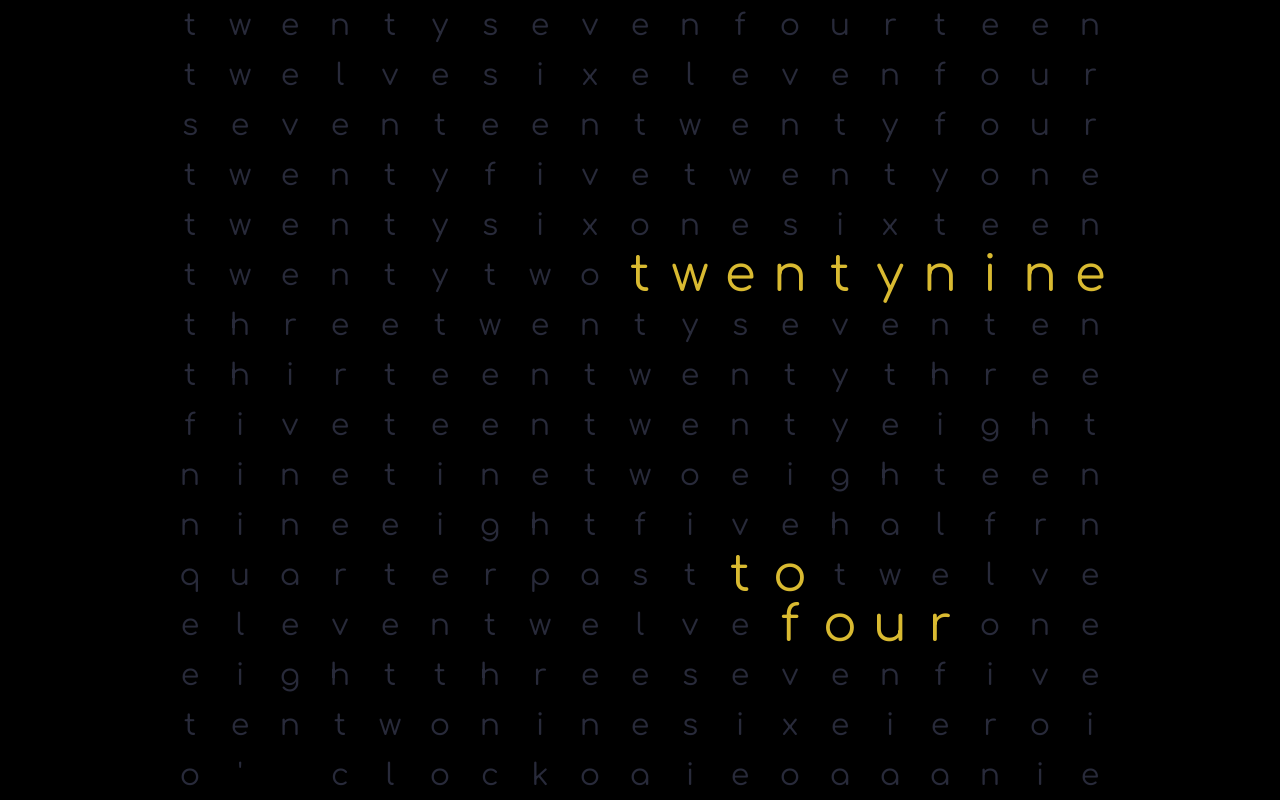
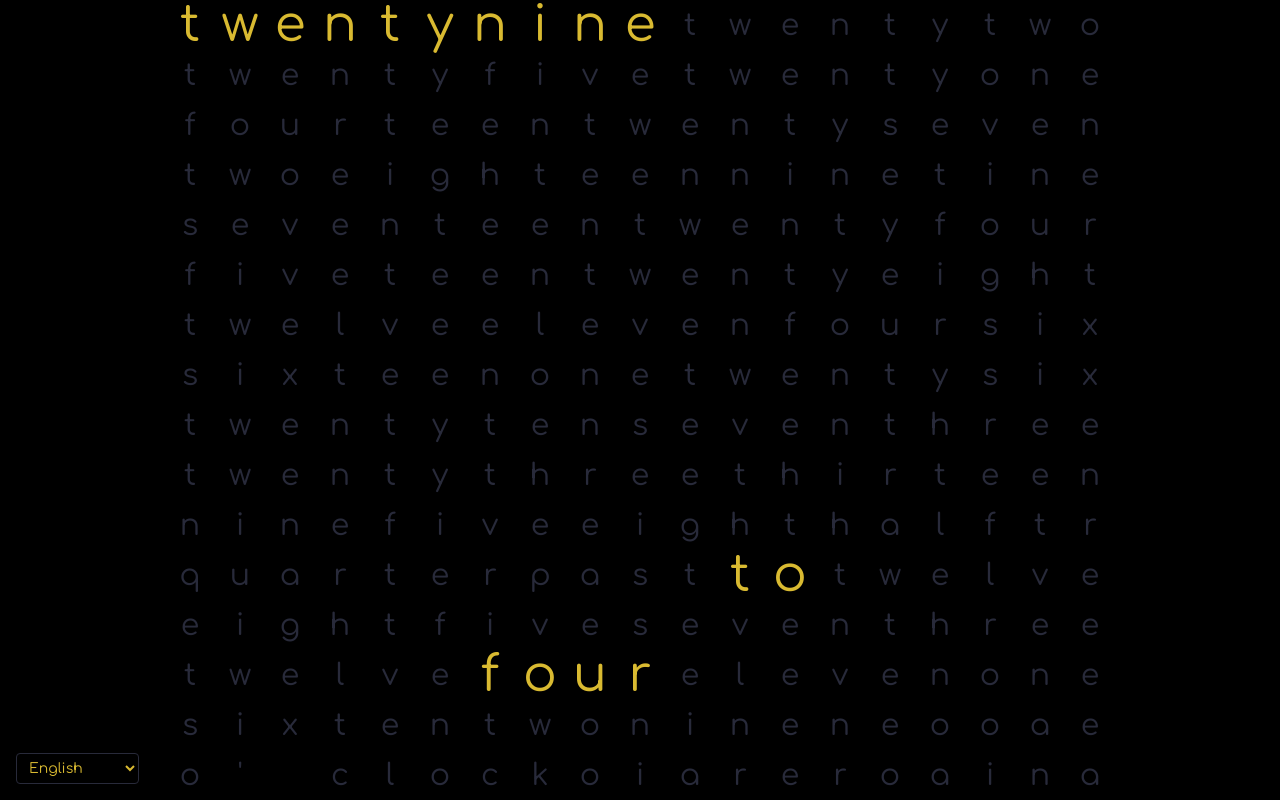
Before and after one commit to JeroendeJong/textual-clock, a React (Vite) app: page / in a window 1280 px wide. Built offline with nearby package versions, Linux system fonts and the light colour scheme.

Commit message:
FEAT: Language selector

```diff
--- a/src/app/app.tsx
+++ b/src/app/app.tsx
@@ -1,16 +1,39 @@
 import LetterGrid from "./letter-grid"
 import { convertGridToLetterGridPosition, findSequentialNonDuplicatedGridPositionsForWords } from "../word-grid"
-import { useEffect, useState } from "react"
+import { useEffect, useMemo, useState } from "react"
 import { toDateObject } from "../utils"
-import { makeLocale } from "../locale"
+import styled from "styled-components"
+import { getSelectedLocale, localeOptions, makeLocale, type LocaleCode } from "../locale"
 
-const locale = makeLocale()
-const GRID = locale.makeGrid()
-const LETTER_GRID = locale.makeLetterGrid(GRID, locale.COMMON_LETTERS)
+const LanguageSelector = styled.select.attrs({ name: 'Language' })`
+  position: fixed;
+  bottom: 16px;
+  left: 16px;
+  padding: 6px 8px;
+  border: 1px solid var(--secondary-color);
+  border-radius: 4px;
+  background: #000;
+  color: var(--primary-color);
+  font: inherit;
+  font-size: 14px;
+  cursor: pointer;
+`
 
 function App() {
   const [hour, setHour] = useState(new Date().getHours());
   const [minute, setMinute] = useState(new Date().getMinutes());
+  const [localeCode, setLocaleCode] = useState<LocaleCode>(getSelectedLocale);
+
+  const { locale, grid, letterGrid } = useMemo(() => {
+    const selectedLocale = makeLocale(localeCode)
+    const selectedGrid = selectedLocale.makeGrid()
+
+    return {
+      locale: selectedLocale,
+      grid: selectedGrid,
+      letterGrid: selectedLocale.makeLetterGrid(selectedGrid, selectedLocale.COMMON_LETTERS),
+    }
+  }, [localeCode])
 
   useEffect(() => {
     const interval = setInterval(() => {
@@ -23,12 +46,26 @@ function App() {
   }, []);
 
   const time = locale.makeTime(toDateObject(hour, minute))
-  const positions = findSequentialNonDuplicatedGridPositionsForWords(GRID, time)
-  const letterRanges = positions.map(p => convertGridToLetterGridPosition(GRID, p))
+  const positions = findSequentialNonDuplicatedGridPositionsForWords(grid, time)
+  const letterRanges = positions.map(p => convertGridToLetterGridPosition(grid, p))
+
+  const changeLocale = (event: React.ChangeEvent<HTMLSelectElement>) => {
+    const nextLocale = event.target.value as LocaleCode
+    setLocaleCode(nextLocale)
+
+    const url = new URL(window.location.href)
+    url.searchParams.set('locale', nextLocale)
+    window.history.replaceState({}, '', url)
+  }
 
   return (
     <div>
-      <LetterGrid grid={LETTER_GRID} highlightedCells={letterRanges}/>
+      <LetterGrid grid={letterGrid} highlightedCells={letterRanges} />
+      <LanguageSelector aria-label="Language" onChange={changeLocale} value={localeCode}>
+        {localeOptions.map(option => (
+          <option key={option.value} value={option.value}>{option.label}</option>
+        ))}
+      </LanguageSelector>
     </div>
   )
 }
--- a/src/locale/index.ts
+++ b/src/locale/index.ts
@@ -4,21 +4,39 @@ import DutchTimeToText from "./nl-nl";
 import { RussianTimeToText } from "./ru-ru";
 
 export const Languages = new Map<string, LanguageTimeToText>()
-Languages.set('en-GB', new EnglishTimeToText())
+Languages.set('en-gb', new EnglishTimeToText())
 Languages.set('en-us', new EnglishTimeToText())
 Languages.set('en', new EnglishTimeToText())
 Languages.set('nl-be', new DutchTimeToText())
 Languages.set('nl', new DutchTimeToText())
 Languages.set('ru', new RussianTimeToText())
 
-export function makeLocale(): LanguageTimeToText {
-  // if specifically requested, an override of the default is possible.
+export const localeOptions = [
+  { value: 'en', label: 'English' },
+  { value: 'nl', label: 'Nederlands' },
+  { value: 'ru', label: 'Русский' },
+] as const
+
+export type LocaleCode = typeof localeOptions[number]['value']
+
+function getLocaleCode(locale: string | null): LocaleCode | undefined {
+  const normalizedLocale = locale?.toLowerCase()
+  if (!normalizedLocale) return undefined
+
+  const language = normalizedLocale.split('-')[0]
+  if (!Languages.has(normalizedLocale) && !Languages.has(language)) return undefined
+
+  return language as LocaleCode
+}
+
+export function getSelectedLocale(): LocaleCode {
+  // A locale in the URL takes precedence over the browser's language.
   const params = new URLSearchParams(window.location.search)
-  const locale = params.get('locale')!
-  const override = Languages.get(locale)
-  if (override) return override
+  return getLocaleCode(params.get('locale'))
+    ?? getLocaleCode(navigator.language)
+    ?? 'en'
+}
 
-  const dict = Languages.get(navigator.language);
-  if (!dict) return Languages.get('en-GB')!
-  return dict
+export function makeLocale(localeCode = getSelectedLocale()): LanguageTimeToText {
+  return Languages.get(localeCode)!
 }
```
